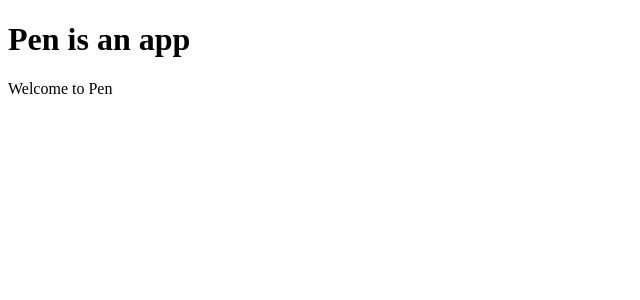
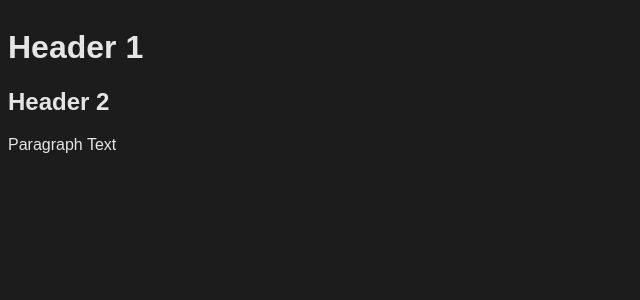
Before and after one commit to magdalanychase/pen, a SvelteKit app: page / in a window 1280 px wide. Shown: the top 300 px of the page, without its empty margins (0-640 px from the left). Built offline with nearby package versions, Linux system fonts and the light colour scheme.

Commit message:
Add Command Menu

```diff
--- /dev/null
+++ b/src/globals.css
@@ -0,0 +1,54 @@
+html {
+    background-color: #1c1c1c;
+    color: #e5e5e5;
+    font-family: sans-serif;
+    display: flex;
+    flex-direction: row;
+}
+
+h1 {
+    font-size: xx-large;
+}
+
+h2 {
+    font-size: x-large;
+}
+
+p {
+    font-size: medium;
+}
+
+code {
+    background: #1a1a1a;
+    padding: 4px;
+    border: 1px solid #484848;
+    border-radius: 4px;
+}
+
+.text {
+    width: 800px;
+}
+
+.commandMenu {
+    background: #1c1c1c;
+    border: 1px solid gray;
+    border-radius: 8px;
+    padding: 4px;
+}
+
+.commandMenu:popover-open {
+    display: flex;
+    flex-direction: column;
+}
+
+.commandMenu input {
+    background: none;
+    color: #e5e5e5;
+    font-size: medium;
+    border: none;
+    outline: none;
+}
+
+.commandMenu input::placeholder {
+    color: gray;
+}
--- a/src/routes/+layout.svelte
+++ b/src/routes/+layout.svelte
@@ -1,7 +1,39 @@
 <script lang="ts">
+	import { goto } from "$app/navigation";
 	import favicon from '$lib/assets/favicon.svg';
+	import '../globals.css'
+	let { children } = $props();
 
-	let { children } = $props();
+	let commandMenu: any;
+	let commandInput: any;
+	let commandValue = $state("");
+
+	const commands = ["home", "new", "sans", "serif", "mono"];
+	let filtered = $derived(
+		commandValue.trim()
+			? commands.filter((c) => c.startsWith(commandValue.trim().toLowerCase()))
+			: commands,
+	);
+
+	let currentFont = $state("sans-serif");
+	const font: Record<string, () => void> = {
+		sans: () => { currentFont = "sans-serif"; },
+		serif: () => { currentFont = "serif"; },
+		mono: () => { currentFont = "monospace"; },
+	};
+
+	function runCommand() {
+		const cmd = filtered.length === 1 ? filtered[0] : commandValue.trim();
+		if (cmd === "home") {
+			goto("/");
+		} else if (cmd === "new") {
+			goto("/new");
+		} else if (cmd === "sans" || cmd === "serif" || cmd === "mono") {
+			font[cmd]();
+		}
+		commandValue = "";
+		commandMenu.hidePopover();
+	}
 </script>
 
 <svelte:head>
@@ -9,4 +41,23 @@
 	<link rel="icon" href={favicon} />
 </svelte:head>
 
-{@render children()}
+<svelte:window
+	onkeydown={(e) => {
+		if (e.altKey) {
+			e.preventDefault();
+			commandMenu.togglePopover();
+			commandInput.focus();
+		}
+	}}
+/>
+
+<div style:font-family={currentFont}>
+	{@render children()}
+</div>
+
+<div bind:this={commandMenu} id="commandMenu" popover="auto" class="commandMenu" ontoggle={(e: ToggleEvent) => { if (e.newState === "closed") { commandValue = ""; } }}>
+	<input bind:this={commandInput} bind:value={commandValue} placeholder="Search commands..." onkeydown={(e) => { if (e.key === "Enter") runCommand(); }} />
+	{#each filtered as cmd}
+		<button onclick={() => { commandValue = cmd; runCommand(); }}>{cmd}</button>
+	{/each}
+</div>
--- a/src/routes/+page.svelte
+++ b/src/routes/+page.svelte
@@ -1,2 +1,7 @@
-<h1>Pen is an app</h1>
-<p>Welcome to Pen</p>
+<div>
+    <div class="text">
+        <h1>Header 1</h1>
+        <h2>Header 2</h2>
+        <p>Paragraph Text</p>
+    </div>
+</div>
--- /dev/null
+++ b/src/routes/new/+page.svelte
@@ -0,0 +1 @@
+<h1>New page</h1>
```
Also changed, not shown: src/routes/+error.svelte (added, +9 -0 lines), src/stuff/trycatch.ts (added, +66 -0 lines), src/app.html (indentation only).
